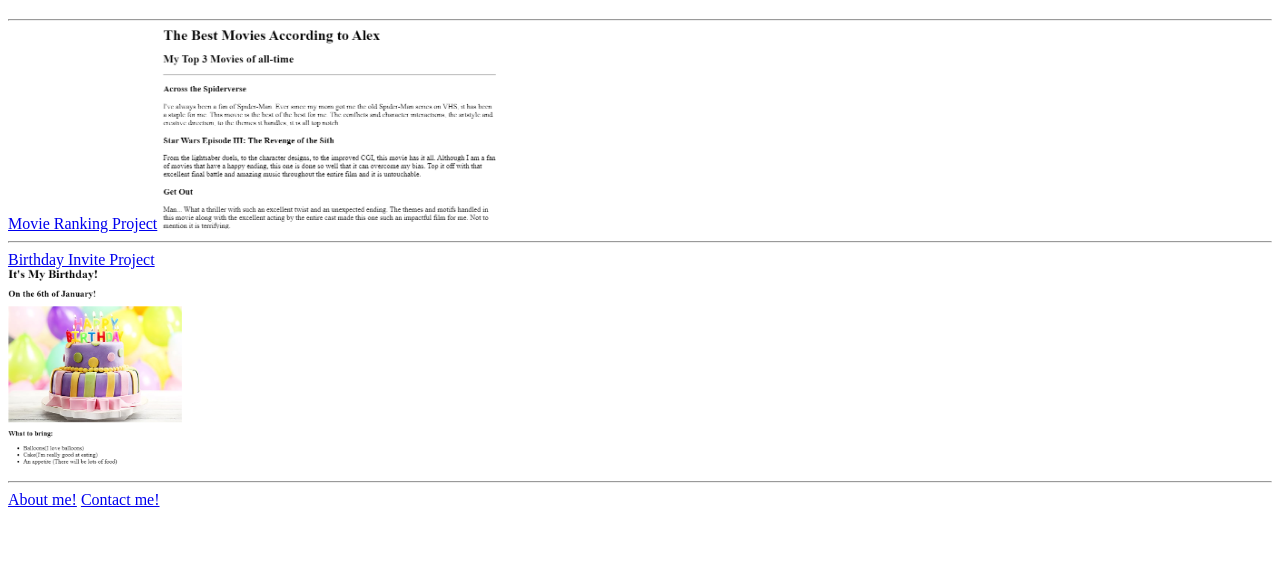
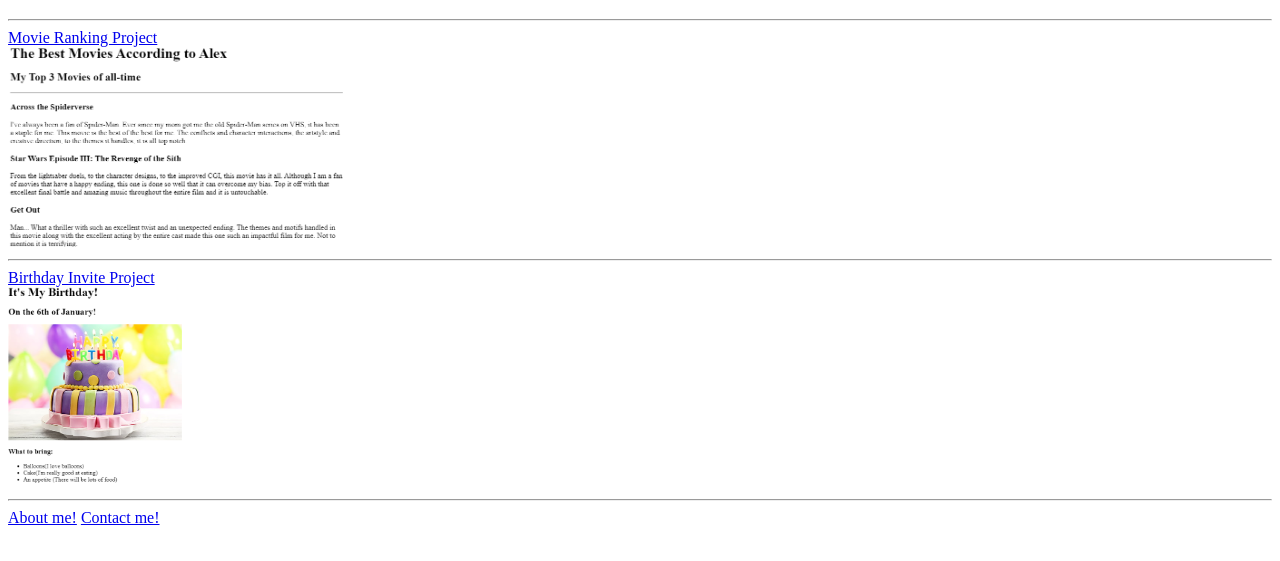
Before and after one commit to asampson206/HTML-Portfolio, a plain HTML site: page index.html in a window 1280 px wide. Shown: the part 61-622 px from the top of the page. Drawn offline with Linux system fonts and the light colour scheme.

Commit message:
Add files via upload

```diff
--- a/index.html
+++ b/index.html
@@ -9,7 +9,7 @@
 <h1> I am a Web Developer</h1>
 <hr>
 
-<a href="./public/Movie ranking.html">Movie Ranking Project</a>
+<a href="./public/Movie ranking.html">Movie Ranking Project</a><br>
 <img src="./assets/images/Screenshot 2023-10-30 212221.png" height="200"><hr>
 <a href="./public/birthday-invite.html">Birthday Invite Project</a><br>
 <img src="./assets/images/Screenshot 2023-10-30 212608.png" height="200">
```
